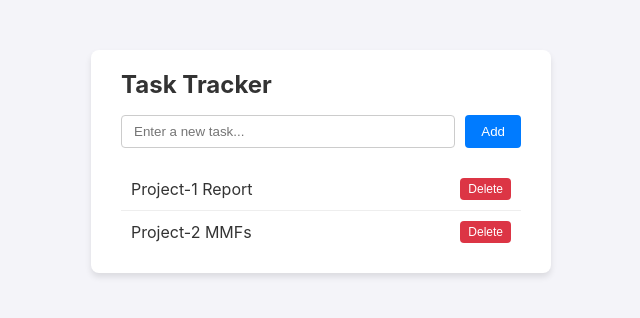
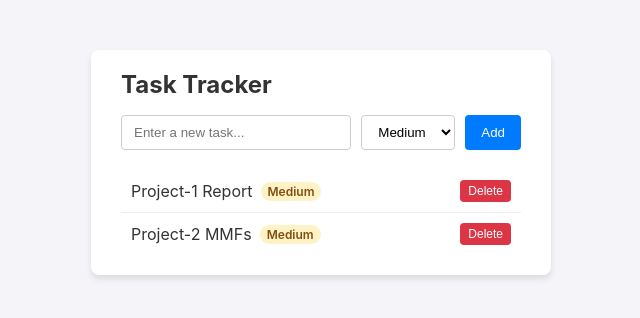
Before and after one commit to LandonRenaud/ta-workshop-assignment, a Flask app: page / in a window 1280 px wide. Shown: the top 318 px of the page, without its empty margins (319-959 px from the left). Run offline with Flask 3, Linux system fonts and the light colour scheme.

Commit message:
Implement feature for issue #2

```diff
--- a/app.py
+++ b/app.py
@@ -1,6 +1,9 @@
 from flask import Flask, render_template, request, jsonify
 
 app = Flask(__name__)
+
+VALID_PRIORITIES = {"Low", "Medium", "High"}
+DEFAULT_PRIORITY = "Medium"
 
 tasks = [
     {"id": 1, "title": "Project-1 Report"},
@@ -8,36 +11,61 @@ tasks = [
 ]
 next_id = 3
 
+
+def serialize_task(task):
+    """Return a task with a backward-compatible priority value."""
+    return {
+        "id": task["id"],
+        "title": task["title"],
+        "priority": task.get("priority", DEFAULT_PRIORITY)
+    }
+
+
 @app.route('/')
 def index():
+    """Render the task tracker page."""
     return render_template('index.html')
+
 
 @app.route('/api/tasks', methods=['GET'])
 def get_tasks():
-    return jsonify(tasks)
+    """Return all tasks, including their priority values."""
+    return jsonify([serialize_task(task) for task in tasks])
+
 
 @app.route('/api/tasks', methods=['POST'])
 def add_task():
+    """Create a task with a validated priority."""
     global next_id
     data = request.get_json()
 
     if not data or not data.get('title'):
         return jsonify({"error": "Title is required"}), 400
 
+    priority = data.get("priority", DEFAULT_PRIORITY)
+    if not isinstance(priority, str) or priority not in VALID_PRIORITIES:
+        return jsonify({
+            "error": "Priority must be Low, Medium, or High"
+        }), 400
+
     new_task = {
         "id": next_id,
-        "title": data['title']
+        "title": data['title'],
+        "priority": priority
     }
     tasks.append(new_task)
     next_id += 1
 
-    return jsonify(new_task), 201
+    return jsonify(serialize_task(new_task)), 201
+
 
 @app.route('/api/tasks/<int:task_id>', methods=['DELETE'])
 def delete_task(task_id):
+    """Delete a task by ID."""
     global tasks
-    tasks = [t for t in tasks if t['id'] != task_id]
+    tasks = [task for task in tasks if task['id'] != task_id]
     return jsonify({"result": "success"}), 200
+
 
 if __name__ == '__main__':
     app.run(debug=True, port=5000)
--- a/static/app.js
+++ b/static/app.js
@@ -1,3 +1,6 @@
+const DEFAULT_PRIORITY = 'Medium';
+const VALID_PRIORITIES = ['Low', 'Medium', 'High'];
+
 document.addEventListener('DOMContentLoaded', fetchTasks);
 
 async function fetchTasks() {
@@ -8,27 +11,49 @@ async function fetchTasks() {
 
     tasks.forEach(task => {
         const li = document.createElement('li');
-        li.innerHTML = `
-            <span>${task.title}</span>
-            <button class="delete-btn" onclick="deleteTask(${task.id})">Delete</button>
-        `;
+        const taskDetails = document.createElement('div');
+        const title = document.createElement('span');
+        const priority = document.createElement('span');
+        const deleteButton = document.createElement('button');
+        const taskPriority = VALID_PRIORITIES.includes(task.priority)
+            ? task.priority
+            : DEFAULT_PRIORITY;
+
+        title.textContent = task.title;
+        priority.textContent = taskPriority;
+        priority.className = `priority priority-${taskPriority.toLowerCase()}`;
+        taskDetails.className = 'task-details';
+        taskDetails.appendChild(title);
+        taskDetails.appendChild(priority);
+
+        deleteButton.textContent = 'Delete';
+        deleteButton.className = 'delete-btn';
+        deleteButton.addEventListener('click', () => deleteTask(task.id));
+
+        li.appendChild(taskDetails);
+        li.appendChild(deleteButton);
         taskList.appendChild(li);
     });
 }
 
 async function addTask() {
     const titleInput = document.getElementById('task-title');
+    const priorityInput = document.getElementById('task-priority');
     const title = titleInput.value.trim();
+    const priority = VALID_PRIORITIES.includes(priorityInput.value)
+        ? priorityInput.value
+        : DEFAULT_PRIORITY;
 
     if (!title) return;
 
     await fetch('/api/tasks', {
         method: 'POST',
         headers: { 'Content-Type': 'application/json' },
-        body: JSON.stringify({ title })
+        body: JSON.stringify({ title, priority })
     });
 
     titleInput.value = '';
+    priorityInput.value = DEFAULT_PRIORITY;
     fetchTasks();
 }
 
--- a/static/style.css
+++ b/static/style.css
@@ -1,5 +1,6 @@
 body {
-    font-family: -apple-system, BlinkMacSystemFont, "Segoe UI", Roboto, Helvetica, Arial, sans-serif;
+    font-family: -apple-system, BlinkMacSystemFont, "Segoe UI", Roboto,
+        Helvetica, Arial, sans-serif;
     background-color: #f4f4f9;
     color: #333;
     display: flex;
@@ -12,7 +13,7 @@ body {
     background: white;
     padding: 20px 30px;
     border-radius: 8px;
-    box-shadow: 0 4px 6px rgba(0,0,0,0.1);
+    box-shadow: 0 4px 6px rgba(0, 0, 0, 0.1);
     width: 100%;
     max-width: 400px;
 }
@@ -28,11 +29,16 @@ h1 {
     margin-bottom: 20px;
 }
 
-input[type="text"] {
-    flex: 1;
+input[type="text"],
+select {
     padding: 8px 12px;
     border: 1px solid #ccc;
     border-radius: 4px;
+    background-color: white;
+}
+
+input[type="text"] {
+    flex: 1;
 }
 
 button {
@@ -58,12 +64,44 @@ li {
     display: flex;
     justify-content: space-between;
     align-items: center;
+    gap: 10px;
     padding: 10px;
     border-bottom: 1px solid #eee;
 }
 
 li:last-child {
     border-bottom: none;
+}
+
+.task-details {
+    display: flex;
+    align-items: center;
+    gap: 8px;
+    min-width: 0;
+}
+
+.priority {
+    display: inline-block;
+    padding: 2px 7px;
+    border-radius: 12px;
+    font-size: 12px;
+    font-weight: 600;
+    white-space: nowrap;
+}
+
+.priority-low {
+    color: #14532d;
+    background-color: #dcfce7;
+}
+
+.priority-medium {
+    color: #854d0e;
+    background-color: #fef3c7;
+}
+
+.priority-high {
+    color: #991b1b;
+    background-color: #fee2e2;
 }
 
 .delete-btn {
--- a/templates/index.html
+++ b/templates/index.html
@@ -12,6 +12,11 @@
 
         <div class="task-input">
             <input type="text" id="task-title" placeholder="Enter a new task...">
+            <select id="task-priority" aria-label="Task priority">
+                <option value="Low">Low</option>
+                <option value="Medium" selected>Medium</option>
+                <option value="High">High</option>
+            </select>
             <button onclick="addTask()">Add</button>
         </div>
 
```
Also changed, not shown: tests/test_app.py (+126 -30 lines).
